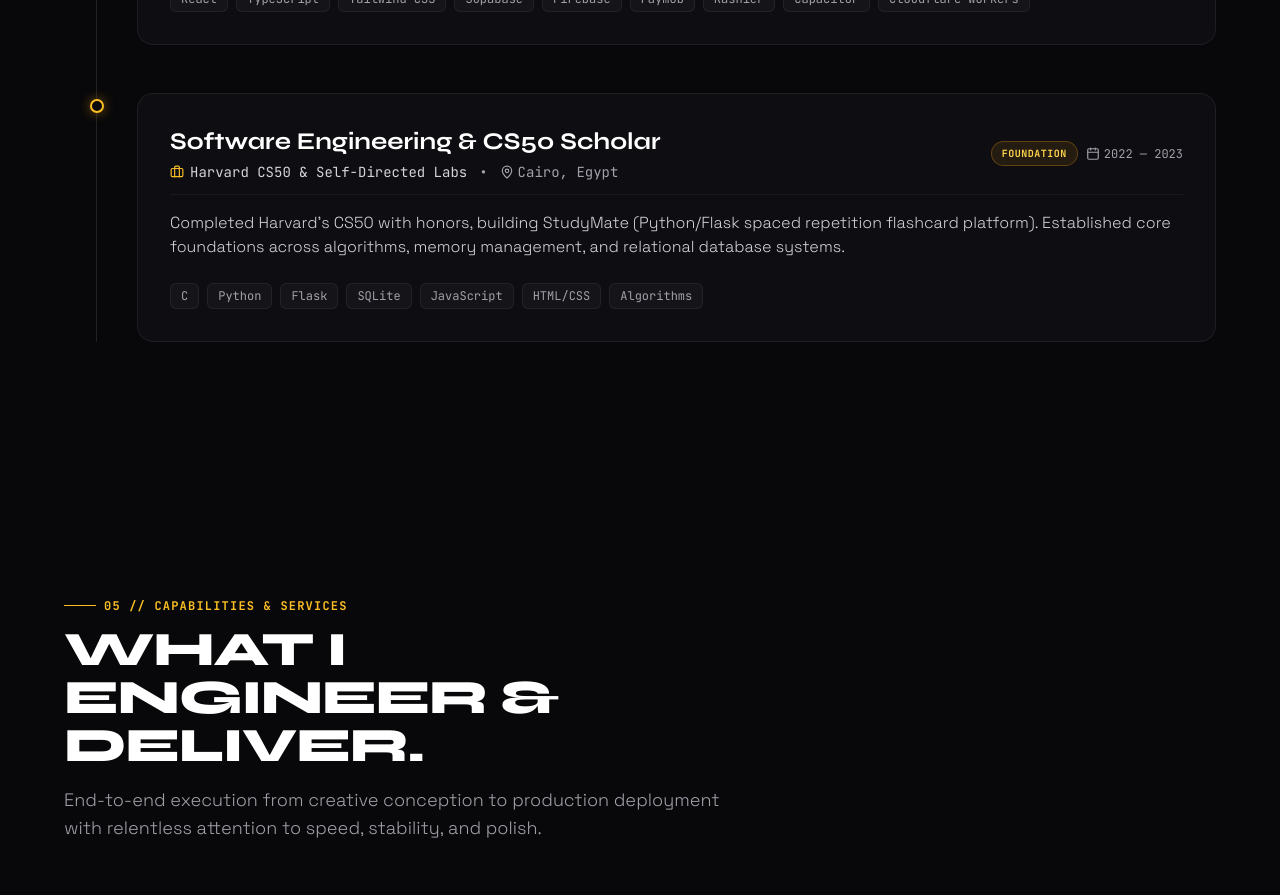
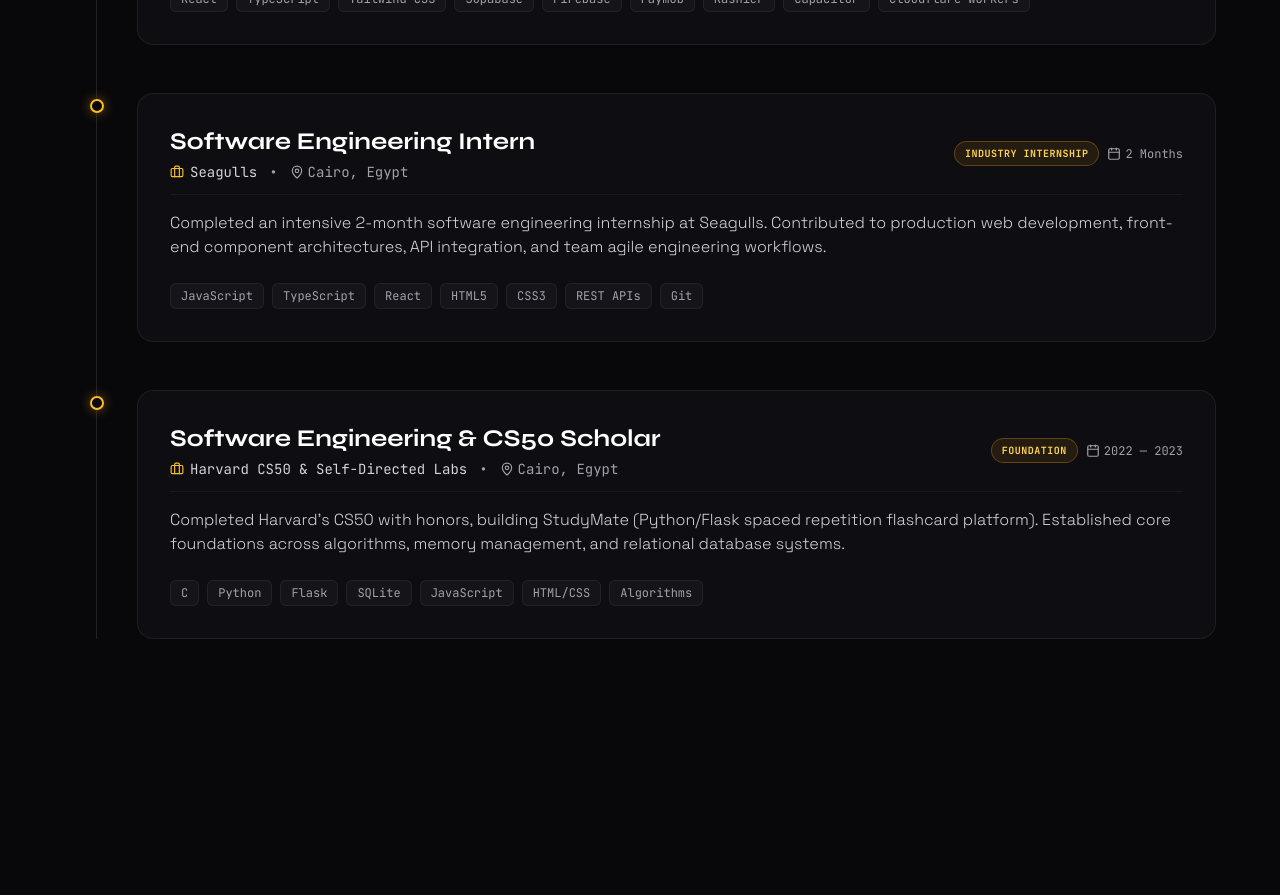
Before and after one commit to DSMohamed/Portofolio, a React (Vite) app: page / in a window 1280 px wide. Shown: the part 8960-9855 px from the top of the page. Built offline with nearby package versions, Linux system fonts and the light colour scheme; no server answers; the database is empty.

Commit message:
feat(experience): add Seagulls software engineering internship

```diff
--- a/src/data/portfolioData.ts
+++ b/src/data/portfolioData.ts
@@ -424,6 +424,16 @@ export const TIMELINE: TimelineItem[] = [
     technologies: ["React", "TypeScript", "Tailwind CSS", "Supabase", "Firebase", "Paymob", "Kashier", "Capacitor", "Cloudflare Workers"]
   },
   {
+    id: "timeline-seagulls-intern",
+    role: "Software Engineering Intern",
+    organization: "Seagulls",
+    period: "2 Months",
+    location: "Cairo, Egypt",
+    badge: "Industry Internship",
+    description: "Completed an intensive 2-month software engineering internship at Seagulls. Contributed to production web development, front-end component architectures, API integration, and team agile engineering workflows.",
+    technologies: ["JavaScript", "TypeScript", "React", "HTML5", "CSS3", "REST APIs", "Git"]
+  },
+  {
     id: "timeline-3",
     role: "Software Engineering & CS50 Scholar",
     organization: "Harvard CS50 & Self-Directed Labs",
```
Also changed, not shown: scripts/sync-supabase.cjs (+10 -0 lines).
